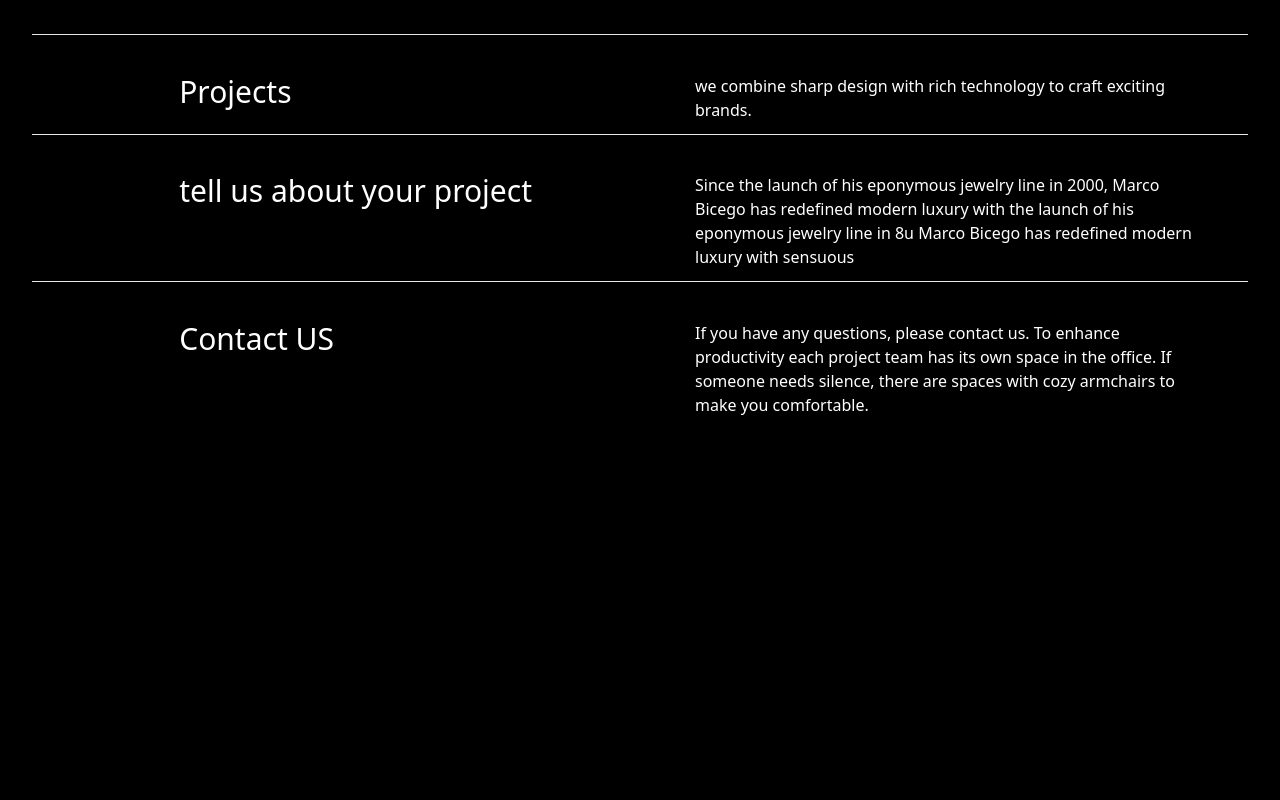
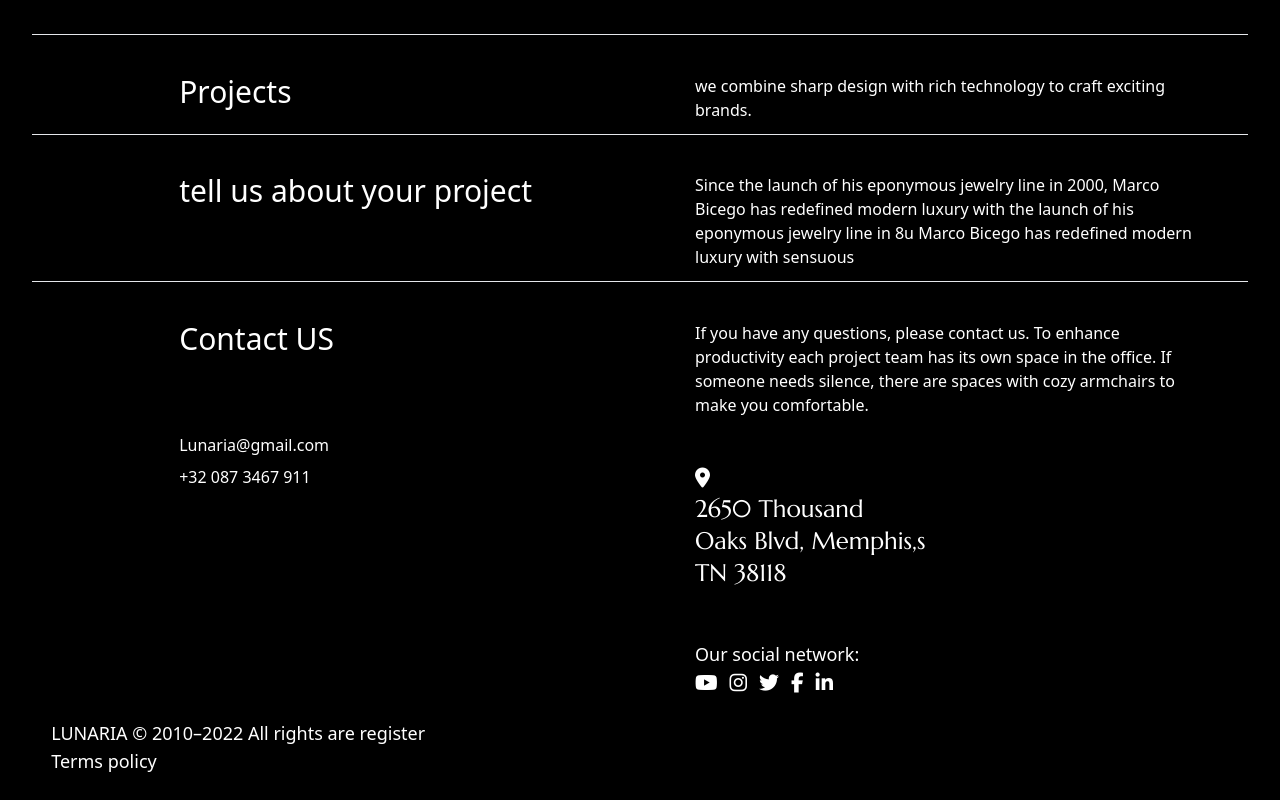
Before and after one commit to Radyslav818/lunaria-with-tailwind, a website: page src/index.html in a window 1280 px wide. Shown: the part 1693-2493 px from the top of the page. Before the commit the page ends 2110 px from the top, so only its background shows below. Drawn offline with nearby package versions, Linux system fonts and the light colour scheme; a web font is replaced by a local one.

Commit message:
Add files via upload
footer

```diff
--- a/src/index.html
+++ b/src/index.html
@@ -12,6 +12,10 @@
       href="https://fonts.googleapis.com/css2?family=Marcellus&display=swap"
       rel="stylesheet"
     />
+    <script
+      src="https://kit.fontawesome.com/a7d877cb2f.js"
+      crossorigin="anonymous"
+    ></script>
     <link
       rel="stylesheet"
       href="https://cdn.jsdelivr.net/npm/swiper@8/swiper-bundle.min.css"
@@ -232,24 +236,64 @@
       <hr />
 
       <div id="contact" class="flex items-start md:mt-[3%]">
-        <div class="w-[30%] sm:text-2xl md:text-3xl ml-[14%]">Contact US</div>
+        <div class="ml-[14%] w-[30%]">
+          <div class="sm:text-2xl md:text-3xl">Contact US</div>
+          <div
+            class="mt-[60%] sm:mt-[55%] lg:mt-[20%] md:mt-[50%] text-sm md:text-base"
+          >
+            <div class="mb-[2%]">Lunaria@gmail.com</div>
+            <div>+32 087 3467 911</div>
+          </div>
+        </div>
+
         <div class="w-[40%] ml-[10.3%]">
-          <div class="text-sm md:text-base">
-            If you have any questions, please contact us. To enhance
-            productivity each project team has its own space in the office. If
-            someone needs silence, there are spaces with cozy armchairs to make
-            you comfortable.
+          <div class="flex flex-col">
+            <div class="text-sm md:text-base">
+              If you have any questions, please contact us. To enhance
+              productivity each project team has its own space in the office. If
+              someone needs silence, there are spaces with cozy armchairs to
+              make you comfortable.
+              <div class="mt-[10%] fa-lg md:fa-xl">
+                <i class="fa-sharp fa-solid fa-location-dot"></i>
+                <div
+                  class="mt-[1%] font-[Marcellus] text-lg md:text-xl lg:text-2xl"
+                >
+                  2650 Thousand
+                  <br />
+                  Oaks Blvd, Memphis,s
+                  <br />
+                  TN 38118
+                </div>
+              </div>
+            </div>
+            <div class="mt-[10%]">
+              <div class="mb-[1%] text-sm md:text-lg">Our social network:</div>
+              <div class="flex gap-3 fa-lg md:fa-xl">
+                <i class="fa-brands fa-youtube"></i>
+                <i class="fa-brands fa-instagram"></i>
+                <i class="fa-brands fa-twitter"></i>
+                <i class="fa-brands fa-facebook-f"></i>
+                <i class="fa-brands fa-linkedin-in"></i>
+              </div>
+            </div>
           </div>
         </div>
       </div>
     </div>
+    <div class="mx-[4%] my-[2%] text-sm md:text-lg">
+      <div>LUNARIA © 2010–2022 All rights are register</div>
+      <div>Terms policy</div>
+    </div>
+
     <script>
       const questions = document.querySelectorAll(".question");
       // Add a click listener
       questions.forEach((question) => {
         question.addEventListener("click", ({ target }) => {
           // Change the state of the button
+          console.log(target);
           target.classList.toggle("is-active");
+          console.log(target);
         });
       });
 
```
Also changed, not shown: dist/output.css.
